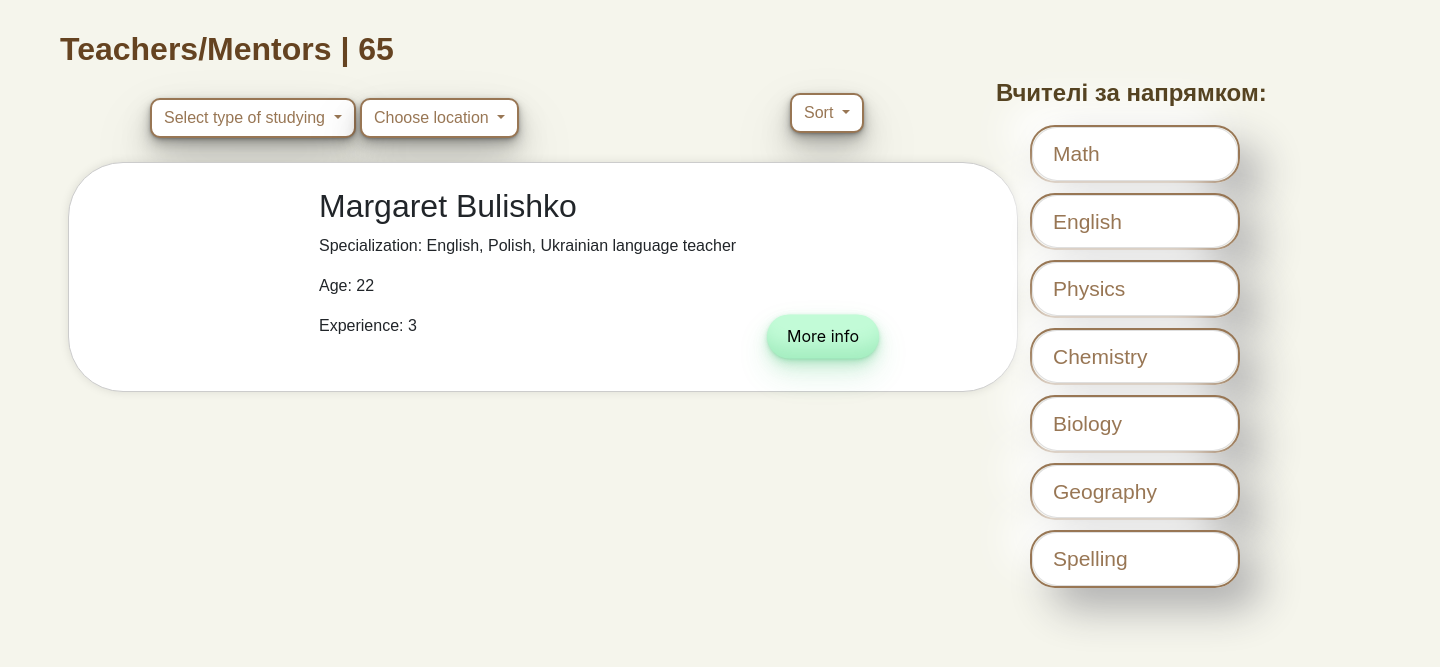
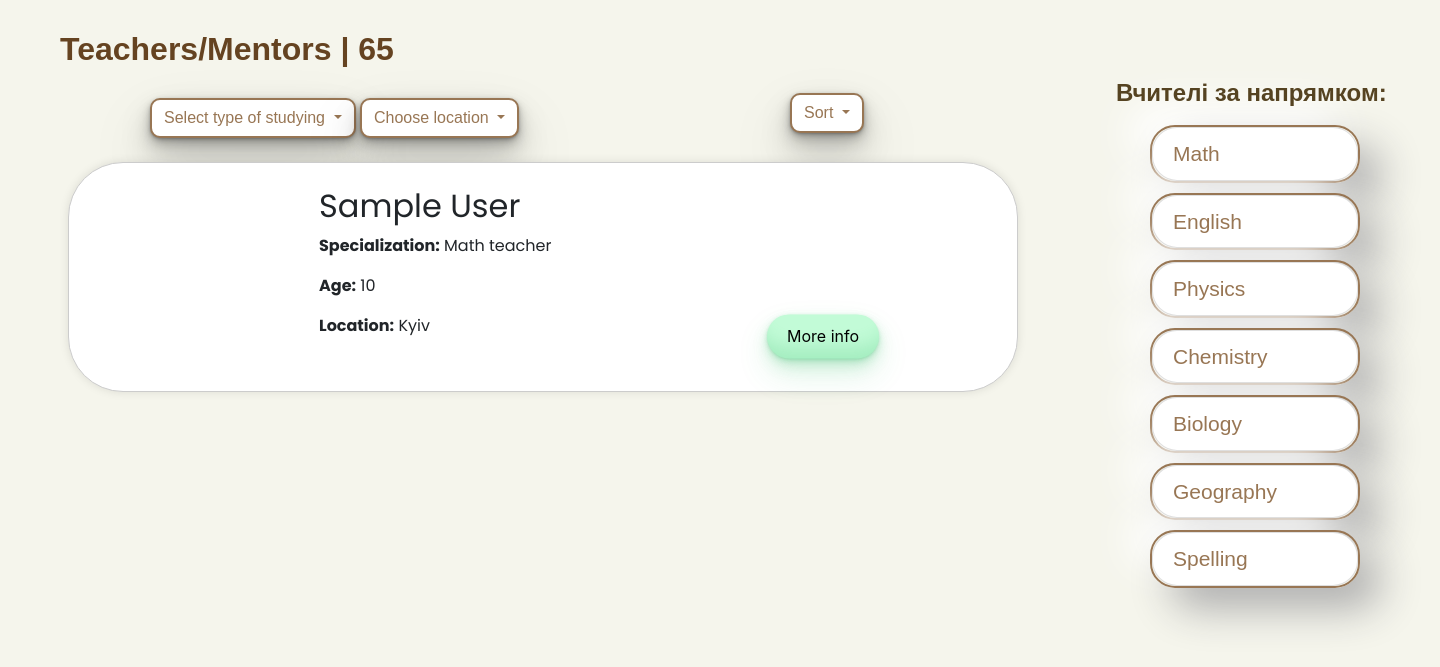
Before and after one commit to babenko-v/Web-project-EduConnect-, a Django app: page /roster/ in a window 1440 px wide. Shown: the part 72-739 px from the top of the page. Run offline with Django 4.2, Linux system fonts and the light colour scheme; data comes from the database, SQL or seed files in the repository; tables that the repository leaves empty hold one stand-in row (values such as "Sample post"); some libraries are stand-ins or nearby versions.

Commit message:
teacher's page connect to backend

```diff
--- a/teachers/static/css/teachers.css
+++ b/teachers/static/css/teachers.css
@@ -1,4 +1,5 @@
 .teacher_card {
+    font-family: 'Poppins', sans-serif;
     margin-left: 68px;
     max-width: 950px;
     height: 230px;
@@ -75,7 +76,8 @@
 }
 
 .categ_filt {
-    transform: translate(-50%, -18%);
+    position: absolute;
+    transform: translate(370%, -18%);
     max-width: 300px;
     .header {
         transform: translate(2%, 150%);
--- a/teachers/templates/teachers/card_mentor.html
+++ b/teachers/templates/teachers/card_mentor.html
@@ -1,9 +1,12 @@
 {% extends "users/profile.html" %}
 {% load static %}
+
+
 <head>
 
 </head>
 <body>
+
     {% block full_name %} {{ last_name }} {{ first_name }}  {% endblock full_name %}
     {% block age %} {{ age }} {% endblock age %}
     {% block spec %} {{ specialization }} {% endblock spec %}
@@ -14,6 +17,8 @@
     {% block other_spec %} {{ specialization }} {% endblock other_spec %}
     {% block contact_info %} ... {% endblock contact_info %}
     {% block places_edu %} ... {% endblock places_edu %}
+
+
 {% block btn %}
 
 {% endblock btn %}
--- a/teachers/templates/teachers/roster_mentors.html
+++ b/teachers/templates/teachers/roster_mentors.html
@@ -4,6 +4,7 @@
 {% block content %}
     <head>
         <link rel="stylesheet" href="{% static "css/teachers.css" %}">
+    <link href="https://fonts.googleapis.com/css2?family=Poppins:wght@400;700&display=swap" rel="stylesheet">
     </head>
 
     <body>
@@ -56,15 +57,26 @@
         </div>
 
         <div class="row no-gutters">
-            <div class="container col-md-8 mt-4 teacher_card">
-                <div class="mt-4 info_abt">
-                    <h2 class="full_name">{{ first_name }} {{ last_name }}</h2>
-                    <p class="spec">Specialization: {{ specialization }}</p>
-                    <p class="age"> Age: {{ age }}</p>
-                    <p class="exp"> Experience: {{ experience }}</p>
-                    <button class="more_inf"><a href="{% url 'teachers:mentors' %}" type="button">More info</a></button>
-                </div>
-            </div>
+
+
+
+                {% for info in profiles %}
+                    <div class="container col-md-8 mt-4 teacher_card">
+                    <div class="mt-4 info_abt">
+                        <h2 class="full_name">{{ info.first_name }} {{ info.last_name }}</h2>
+                        <p class="spec"><strong>Specialization:</strong> {{ info.main_specialty }} teacher</p>
+                        {% if info.age %}
+                        	<p class="age"><strong>Age:</strong> {{ info.age }}</p>
+                        {% else %}
+                            <p class="age"><strong>Age:</strong> Information not provided</p>
+                        {% endif %}
+
+                        <p class="exp"><strong>Location:</strong> {{ info.locations }}</p>
+                        <button class="more_inf"><a href="{% url 'teachers:mentors' %}" type="button">More info</a></button>
+                    </div>
+                    </div>
+                {% endfor %}
+
 
             <div class="col-md-4 categ_filt">
                 <h5 class="header"><strong>Вчителі за напрямком:</strong></h5>
--- a/teachers/views.py
+++ b/teachers/views.py
@@ -1,21 +1,18 @@
 from django.shortcuts import render
 
 from teachers.models import Specializations
-from users.models import Locations, Mode_teaching
+from users.models import Locations, Mode_teaching, Teacher_profile
+
 
 def roster(request):
 
     mode = Mode_teaching.objects.all()
     locality = Locations.objects.all()
     specializations = Specializations.objects.all()
+    profiles = Teacher_profile.objects.all()
 
     context = {
-        'first_name': 'Margaret',
-        'last_name': 'Bulishko',
-        'phone': '067554212',
-        'age': '22',
-        'experience': '3',
-        'specialization': 'English, Polish, Ukrainian language teacher',
+        'profiles': profiles,
         'modes' : mode,
         'locality' : locality,
         'specializations' : specializations
@@ -23,7 +20,10 @@ def roster(request):
     return render(request, "teachers/roster_mentors.html", context)
 
 def mentors(request):
+    profiles = Teacher_profile.objects.filter(id=1)
+
     context = {
+        "profiles": profiles,
         'first_name': 'Margaret',
         'last_name': 'Bulishko',
         'phone': '067554212',
--- a/users/templates/users/profile.html
+++ b/users/templates/users/profile.html
@@ -13,6 +13,7 @@
             <div class="profile-header">
                 <div class="profile-picture"></div>
                 <div class="profile-info">
+
                     {% for info in profiles %}
                         <h1>
                             {% block full_name %}
--- a/users/views.py
+++ b/users/views.py
@@ -6,7 +6,7 @@ from users.models import Locations, Mode_teaching, Teacher_profile
 
 def profile(request):
     modes = Mode_teaching.objects.all()
-    profiles = Teacher_profile.objects.all()
+    profiles = Teacher_profile.objects.filter(id=1)
 
     list_conact_info = ('phone', 'telegram', 'facebook', 'instagram')
 
```
